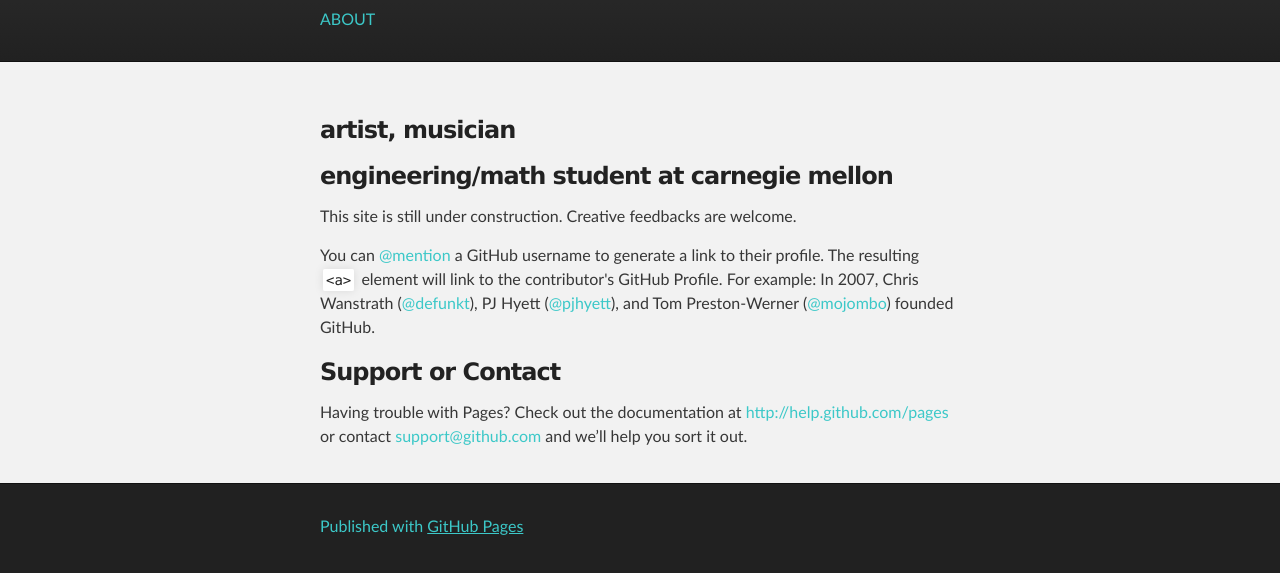
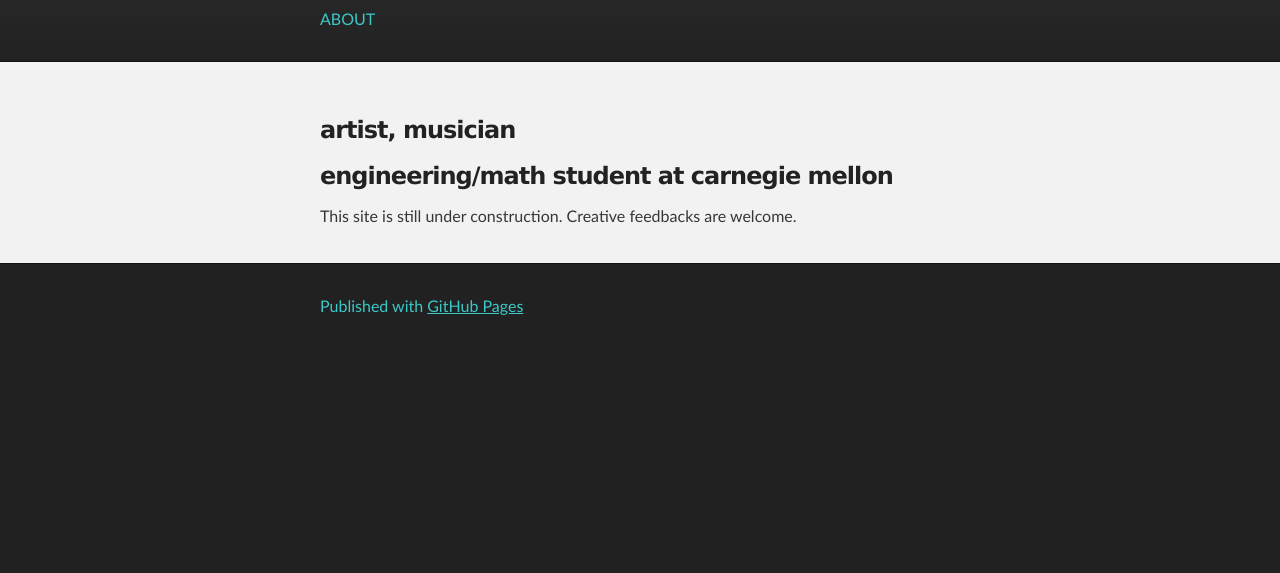
Before and after one commit to sheryllucky/sheryllucky.github.io, a plain HTML site: page index.html in a window 1280 px wide. Shown: the part 157-730 px from the top of the page. Drawn offline with Linux system fonts and the light colour scheme.

Commit message:
contents

```diff
--- a/index.html
+++ b/index.html
@@ -39,12 +39,12 @@
 
 <p>This site is still under construction. Creative feedbacks are welcome.</p>
 
-<p>You can <a href="https://github.com/blog/821" class="user-mention">@mention</a> a GitHub username to generate a link to their profile. The resulting <code>&lt;a&gt;</code> element will link to the contributor's GitHub Profile. For example: In 2007, Chris Wanstrath (<a href="https://github.com/defunkt" class="user-mention">@defunkt</a>), PJ Hyett (<a href="https://github.com/pjhyett" class="user-mention">@pjhyett</a>), and Tom Preston-Werner (<a href="https://github.com/mojombo" class="user-mention">@mojombo</a>) founded GitHub.</p>
+<!-- <p>You can <a href="https://github.com/blog/821" class="user-mention">@mention</a> a GitHub username to generate a link to their profile. The resulting <code>&lt;a&gt;</code> element will link to the contributor's GitHub Profile. For example: In 2007, Chris Wanstrath (<a href="https://github.com/defunkt" class="user-mention">@defunkt</a>), PJ Hyett (<a href="https://github.com/pjhyett" class="user-mention">@pjhyett</a>), and Tom Preston-Werner (<a href="https://github.com/mojombo" class="user-mention">@mojombo</a>) founded GitHub.</p> -->
 
 <h3>
-<a id="support-or-contact" class="anchor" href="#support-or-contact" aria-hidden="true"><span class="octicon octicon-link"></span></a>Support or Contact</h3>
+<!-- <a id="support-or-contact" class="anchor" href="#support-or-contact" aria-hidden="true"><span class="octicon octicon-link"></span></a>Support or Contact</h3> -->
 
-<p>Having trouble with Pages? Check out the documentation at <a href="http://help.github.com/pages">http://help.github.com/pages</a> or contact <a href="mailto:support@github.com">support@github.com</a> and we’ll help you sort it out.</p>
+<!-- <p>Having trouble with Pages? Check out the documentation at <a href="http://help.github.com/pages">http://help.github.com/pages</a> or contact <a href="mailto:support@github.com">support@github.com</a> and we’ll help you sort it out.</p> -->
       </section>
     </div>
 
```
